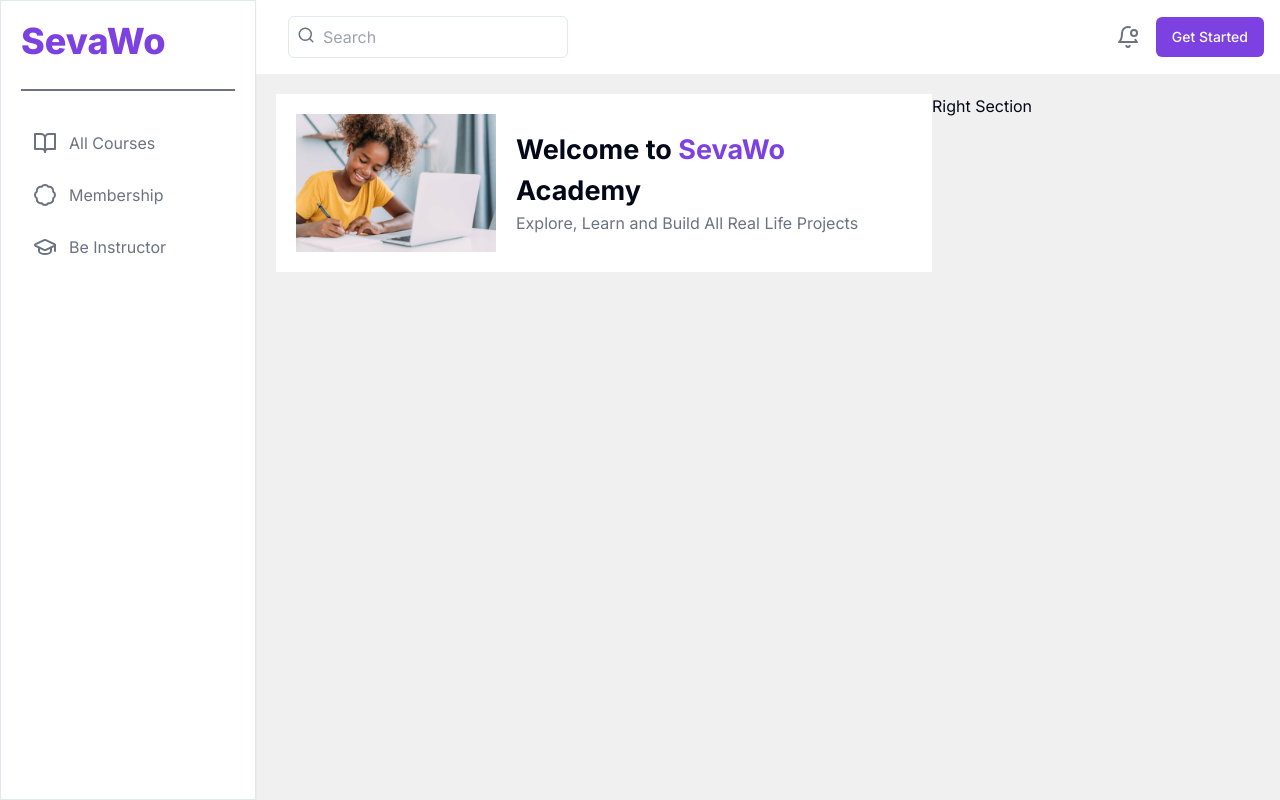
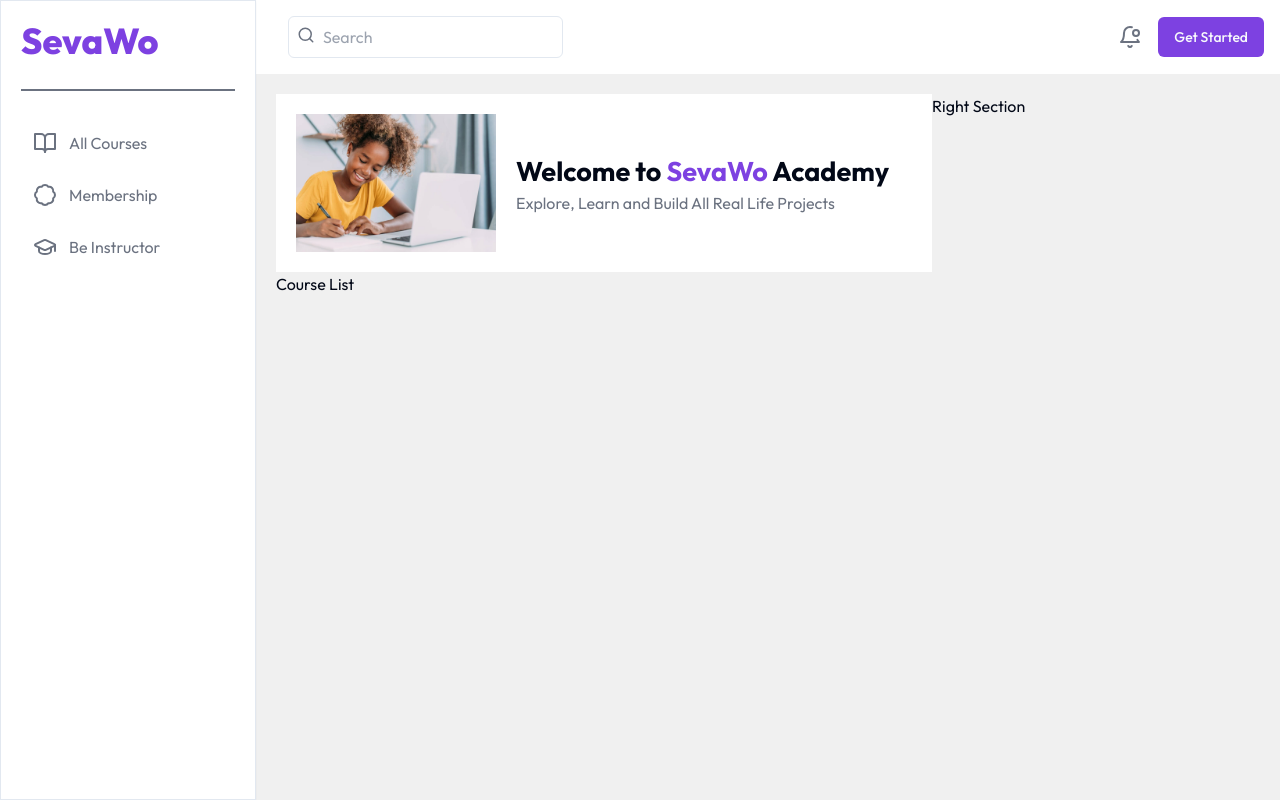
Before and after one commit to tfeadzwa/SevaWo, a Next.js app: page /courses in a window 1280 px wide. Built offline with nearby package versions, Linux system fonts and the light colour scheme; no server answers.

Commit message:
Connect to the hygraph api content api endpoint

```diff
--- /dev/null
+++ b/app/(router)/courses/_components/CourseList.jsx
@@ -0,0 +1,17 @@
+import GlobalApi from "@/app/_utils/GlobalApi";
+import React, { useEffect } from "react";
+
+const CourseList = () => {
+  useEffect(() => {
+    getAllCourses();
+  }, []);
+
+  const getAllCourses = () => {
+    GlobalApi.getAllCourseList().then((resp) => {
+      console.log(resp);
+    });
+  };
+  return <div>Course List</div>;
+};
+
+export default CourseList;
--- a/app/(router)/courses/_components/HomeBanner.jsx
+++ b/app/(router)/courses/_components/HomeBanner.jsx
@@ -4,12 +4,16 @@
 const HomeBanner = () => {
   return (
     <div className="flex gap-5 items-center bg-white p-5">
-      <Image
-        src="/learn-online.jpg"
-        alt="online-learner"
-        width={200}
-        height={200}
-      />
+      <div className="relative max-w-[12.5rem] max-h-[12.5rem] w-full h-auto">
+        <Image
+          src="/learn-online.jpg"
+          alt="online learner"
+          width={200}
+          height={200}
+          priority
+          className="w-full h-full object-cover"
+        />
+      </div>
       <div>
         <h2 className="font-bold text-[1.6875rem]">
           Welcome to <span className="text-primary">SevaWo</span> Academy
--- a/app/(router)/courses/page.js
+++ b/app/(router)/courses/page.js
@@ -1,5 +1,7 @@
+"use client";
 import React from "react";
 import HomeBanner from "./_components/HomeBanner";
+import CourseList from "./_components/CourseList";
 
 const Courses = () => {
   return (
@@ -7,6 +9,9 @@
       {/* Left Container */}
       <div className="col-span-2">
         <HomeBanner />
+
+        {/* Course list section */}
+        <CourseList />
       </div>
       {/* Right Container */}
       <div>Right Section</div>
--- /dev/null
+++ b/app/_utils/GlobalApi.js
@@ -0,0 +1,38 @@
+const { gql, request } = require("graphql-request");
+const MASTER_URL =
+  "https://api-ap-south-1.hygraph.com/v2/" +
+  process.env.NEXT_PUBLIC_HYGRAPH_API_KEY +
+  "/master";
+
+const getAllCourseList = async () => {
+  const query = gql`
+    query MyQuery {
+      courseLists {
+        author
+        name
+        id
+        free
+        description
+        demoUrl
+        chapter {
+          ... on Chapter {
+            id
+            name
+            video {
+              url
+            }
+          }
+        }
+        totalChapters
+        tag
+        sourceCode
+      }
+    }
+  `;
+
+  return await request(MASTER_URL, query);
+};
+
+export default {
+  getAllCourseList,
+};
--- a/app/layout.js
+++ b/app/layout.js
@@ -1,7 +1,7 @@
 import { Inter, Outfit, Dancing_Script } from "next/font/google";
 import "./globals.css";
 
-const inter = Inter({ subsets: ["latin"] });
+const inter = Outfit({ subsets: ["latin"] });
 
 export const metadata = {
   title: "Create Next App",
--- a/package.json
+++ b/package.json
@@ -12,6 +12,8 @@
     "@radix-ui/react-slot": "^1.0.2",
     "class-variance-authority": "^0.7.0",
     "clsx": "^2.1.0",
+    "graphql": "^16.8.1",
+    "graphql-request": "^6.1.0",
     "lucide-react": "^0.368.0",
     "next": "14.2.1",
     "react": "^18",
```
Also changed, not shown: 2 other files (tests, documents, lock files or other folders).
